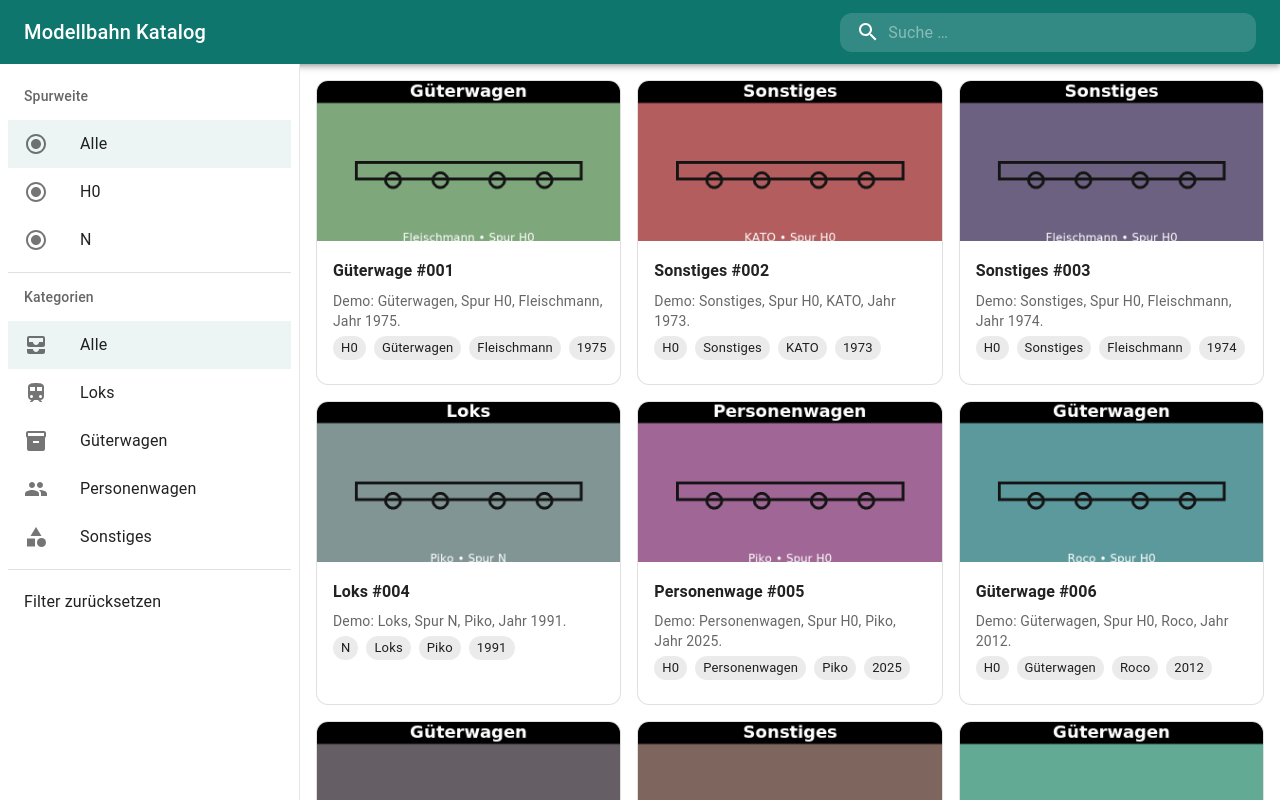
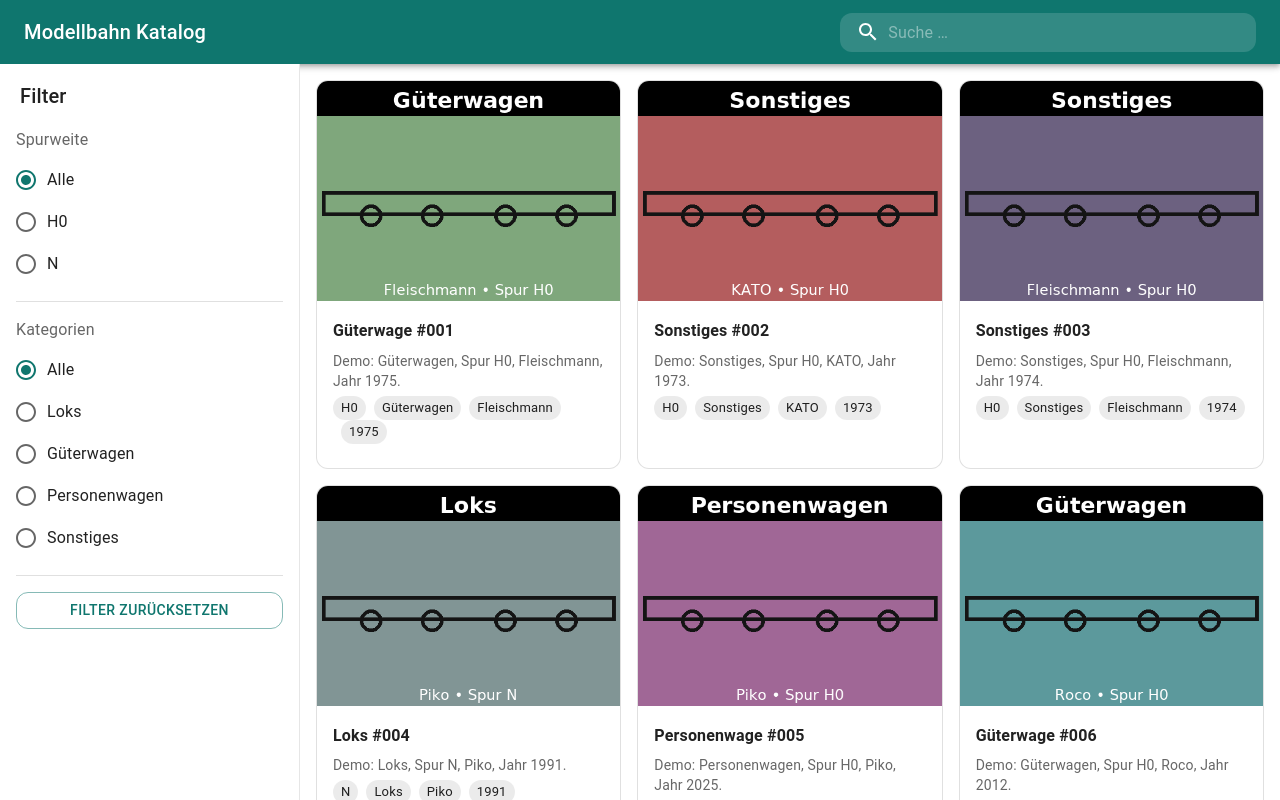
Before and after one commit to thebuoyant/modelbahn-katalog, a Next.js app: page / in a window 1280 px wide. Built offline with nearby package versions, Linux system fonts and the light colour scheme.

Commit message:
MK-2 Improve sidebar

```diff
--- a/src/components/Gallery.tsx
+++ b/src/components/Gallery.tsx
@@ -1,26 +1,24 @@
-
-'use client';
-import * as React from 'react';
-import Box from '@mui/material/Box';
-import Grid from '@mui/material/Grid2';
-import Card from '@mui/material/Card';
-import CardMedia from '@mui/material/CardMedia';
-import CardContent from '@mui/material/CardContent';
-import Typography from '@mui/material/Typography';
-import Chip from '@mui/material/Chip';
-import Stack from '@mui/material/Stack';
-import data from '@/../data/rollingStock.json';
-import type { RollingStock } from '@/types';
-import { useCatalogStore } from '@/store/useCatalogStore';
+"use client";
+import * as React from "react";
+import Box from "@mui/material/Box";
+import Card from "@mui/material/Card";
+import CardMedia from "@mui/material/CardMedia";
+import CardContent from "@mui/material/CardContent";
+import Typography from "@mui/material/Typography";
+import Chip from "@mui/material/Chip";
+import Stack from "@mui/material/Stack";
+import data from "@/../data/rollingStock.json";
+import type { RollingStock } from "@/types";
+import { useCatalogStore } from "@/store/useCatalogStore";
 
 function matches(item: RollingStock, search: string) {
   if (!search) return true;
   const q = search.toLowerCase();
   return (
     item.title.toLowerCase().includes(q) ||
-    (item.description ?? '').toLowerCase().includes(q) ||
-    (item.brand ?? '').toLowerCase().includes(q) ||
-    (item.roadNumber ?? '').toLowerCase().includes(q)
+    (item.description ?? "").toLowerCase().includes(q) ||
+    (item.brand ?? "").toLowerCase().includes(q) ||
+    (item.roadNumber ?? "").toLowerCase().includes(q)
   );
 }
 
@@ -30,8 +28,8 @@ export default function Gallery() {
   const search = useCatalogStore((s) => s.search);
 
   const items = (data as RollingStock[]).filter((item) => {
-    const scaleOK = scaleFilter === 'Alle' || item.scale === scaleFilter;
-    const catOK = categoryFilter === 'Alle' || item.category === categoryFilter;
+    const scaleOK = scaleFilter === "Alle" || item.scale === scaleFilter;
+    const catOK = categoryFilter === "Alle" || item.category === categoryFilter;
     const searchOK = matches(item, search);
     return scaleOK && catOK && searchOK;
   });
@@ -43,17 +41,21 @@ export default function Gallery() {
           <Card key={item.id} variant="outlined">
             <CardMedia
               component="img"
-              height="160"
+              // höhere Bildfläche + sauberer Zuschnitt
+              height="220"
+              style={{ objectFit: "cover" }}
               image={item.image}
               alt={item.title}
               loading="lazy"
             />
             <CardContent>
-              <Typography variant="subtitle1" fontWeight={600} gutterBottom>{item.title}</Typography>
+              <Typography variant="subtitle1" fontWeight={600} gutterBottom>
+                {item.title}
+              </Typography>
               <Typography variant="body2" color="text.secondary" gutterBottom>
-                {item.description ?? '—'}
+                {item.description ?? "—"}
               </Typography>
-              <Stack direction="row" spacing={1}>
+              <Stack direction="row" spacing={1} sx={{ flexWrap: "wrap" }}>
                 <Chip label={item.scale} size="small" />
                 <Chip label={item.category} size="small" />
                 {item.brand && <Chip label={item.brand} size="small" />}
@@ -64,7 +66,9 @@ export default function Gallery() {
         ))}
       </Box>
       {items.length === 0 && (
-        <Typography variant="body1" sx={{ mt: 2 }}>Keine Ergebnisse.</Typography>
+        <Typography variant="body1" sx={{ mt: 2 }}>
+          Keine Ergebnisse.
+        </Typography>
       )}
     </Box>
   );
--- a/src/components/Sidebar.tsx
+++ b/src/components/Sidebar.tsx
@@ -1,68 +1,81 @@
-
-'use client';
-import * as React from 'react';
-import Box from '@mui/material/Box';
-import List from '@mui/material/List';
-import ListSubheader from '@mui/material/ListSubheader';
-import ListItemButton from '@mui/material/ListItemButton';
-import ListItemIcon from '@mui/material/ListItemIcon';
-import ListItemText from '@mui/material/ListItemText';
-import Divider from '@mui/material/Divider';
-import TrainIcon from '@mui/icons-material/Train';
-import InventoryIcon from '@mui/icons-material/Inventory2';
-import PeopleIcon from '@mui/icons-material/People';
-import CategoryIcon from '@mui/icons-material/Category';
-import AllInboxIcon from '@mui/icons-material/AllInbox';
-import RadioButtonCheckedIcon from '@mui/icons-material/RadioButtonChecked';
-import { useCatalogStore } from '@/store/useCatalogStore';
-import type { Category } from '@/types';
-
-const categoryIcons: Record<Category, React.ReactNode> = {
-  'Loks': <TrainIcon />,
-  'Güterwagen': <InventoryIcon />,
-  'Personenwagen': <PeopleIcon />,
-  'Sonstiges': <CategoryIcon />
-};
+"use client";
+import * as React from "react";
+import Box from "@mui/material/Box";
+import Divider from "@mui/material/Divider";
+import Typography from "@mui/material/Typography";
+import Button from "@mui/material/Button";
+import FormControl from "@mui/material/FormControl";
+import FormLabel from "@mui/material/FormLabel";
+import RadioGroup from "@mui/material/RadioGroup";
+import FormControlLabel from "@mui/material/FormControlLabel";
+import Radio from "@mui/material/Radio";
+import { useCatalogStore } from "@/store/useCatalogStore";
+import type { Category } from "@/types";
 
 export default function Sidebar() {
   const scaleFilter = useCatalogStore((s) => s.scaleFilter);
   const setScaleFilter = useCatalogStore((s) => s.setScaleFilter);
+
   const categoryFilter = useCatalogStore((s) => s.categoryFilter);
   const setCategoryFilter = useCatalogStore((s) => s.setCategoryFilter);
+
   const reset = useCatalogStore((s) => s.reset);
 
-  const scales: Array<'Alle'|'H0'|'N'> = ['Alle','H0','N'];
-  const categories: Array<'Alle'|Category> = ['Alle','Loks','Güterwagen','Personenwagen','Sonstiges'];
+  const scales: Array<"Alle" | "H0" | "N"> = ["Alle", "H0", "N"];
+  const categories: Array<"Alle" | Category> = [
+    "Alle",
+    "Loks",
+    "Güterwagen",
+    "Personenwagen",
+    "Sonstiges",
+  ];
 
   return (
-    <Box className="sidebar" sx={{ p: 1 }}>
-      <List
-        subheader={<ListSubheader component="div">Spurweite</ListSubheader>}
+    <Box
+      className="sidebar"
+      sx={{ p: 2, display: "flex", flexDirection: "column", gap: 2 }}
+    >
+      <Typography variant="h6" sx={{ px: 0.5 }}>
+        Filter
+      </Typography>
+
+      <FormControl component="fieldset" variant="standard">
+        <FormLabel component="legend" sx={{ mb: 1 }}>
+          Spurweite
+        </FormLabel>
+        <RadioGroup
+          name="scale-filter"
+          value={scaleFilter}
+          onChange={(e) => setScaleFilter(e.target.value as any)}
         >
           {scales.map((s) => (
-          <ListItemButton key={s} selected={scaleFilter === s} onClick={() => setScaleFilter(s)}>
-            <ListItemIcon><RadioButtonCheckedIcon /></ListItemIcon>
-            <ListItemText primary={s} />
-          </ListItemButton>
+            <FormControlLabel key={s} value={s} control={<Radio />} label={s} />
           ))}
-      </List>
+        </RadioGroup>
+      </FormControl>
+
       <Divider />
-      <List
-        subheader={<ListSubheader component="div">Kategorien</ListSubheader>}
+
+      <FormControl component="fieldset" variant="standard">
+        <FormLabel component="legend" sx={{ mb: 1 }}>
+          Kategorien
+        </FormLabel>
+        <RadioGroup
+          name="category-filter"
+          value={categoryFilter}
+          onChange={(e) => setCategoryFilter(e.target.value as any)}
         >
           {categories.map((c) => (
-          <ListItemButton key={c} selected={categoryFilter === c} onClick={() => setCategoryFilter(c as any)}>
-            <ListItemIcon>{c === 'Alle' ? <AllInboxIcon/> : categoryIcons[c as Category]}</ListItemIcon>
-            <ListItemText primary={c} />
-          </ListItemButton>
+            <FormControlLabel key={c} value={c} control={<Radio />} label={c} />
           ))}
-      </List>
+        </RadioGroup>
+      </FormControl>
+
       <Divider />
-      <List>
-        <ListItemButton onClick={() => reset()}>
-          <ListItemText primary="Filter zurücksetzen" />
-        </ListItemButton>
-      </List>
+
+      <Button variant="outlined" onClick={() => reset()}>
+        Filter zurücksetzen
+      </Button>
     </Box>
   );
 }
```
Lines whose indentation alone changed are shown as unchanged.
